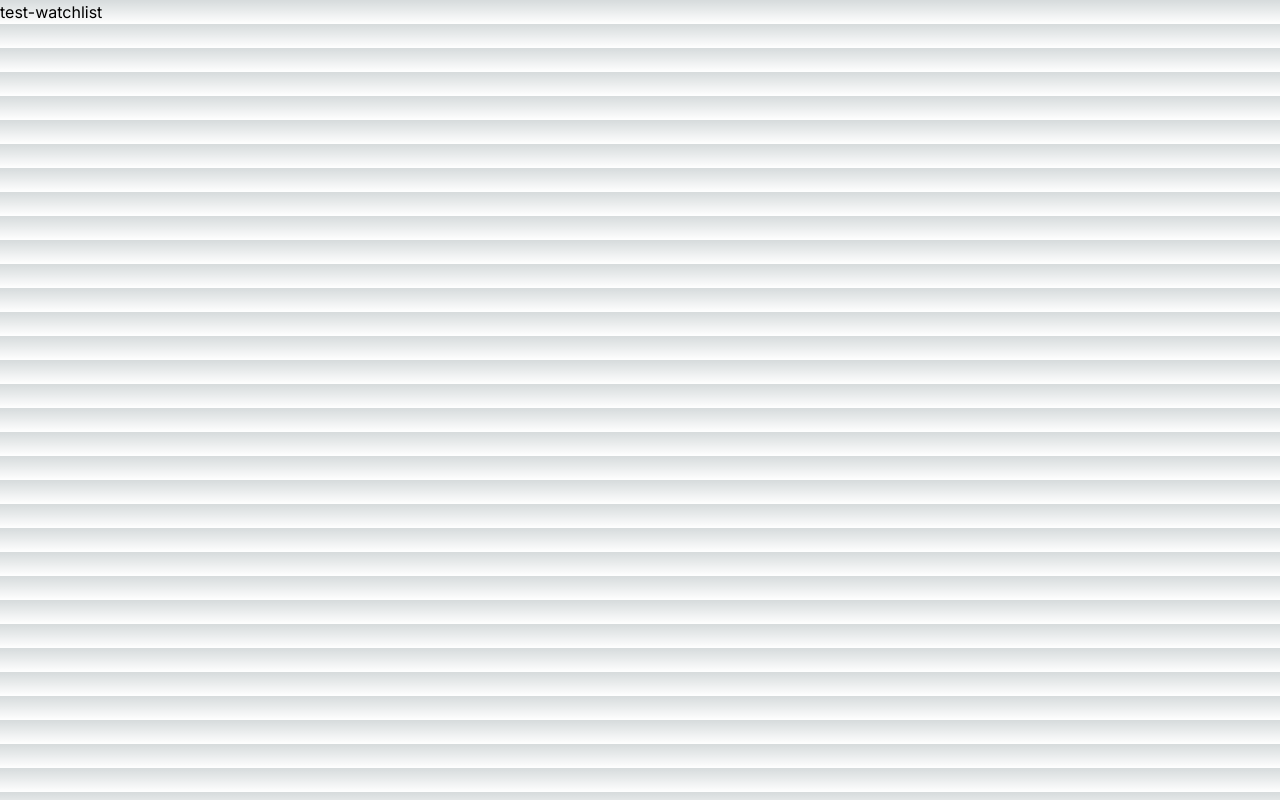
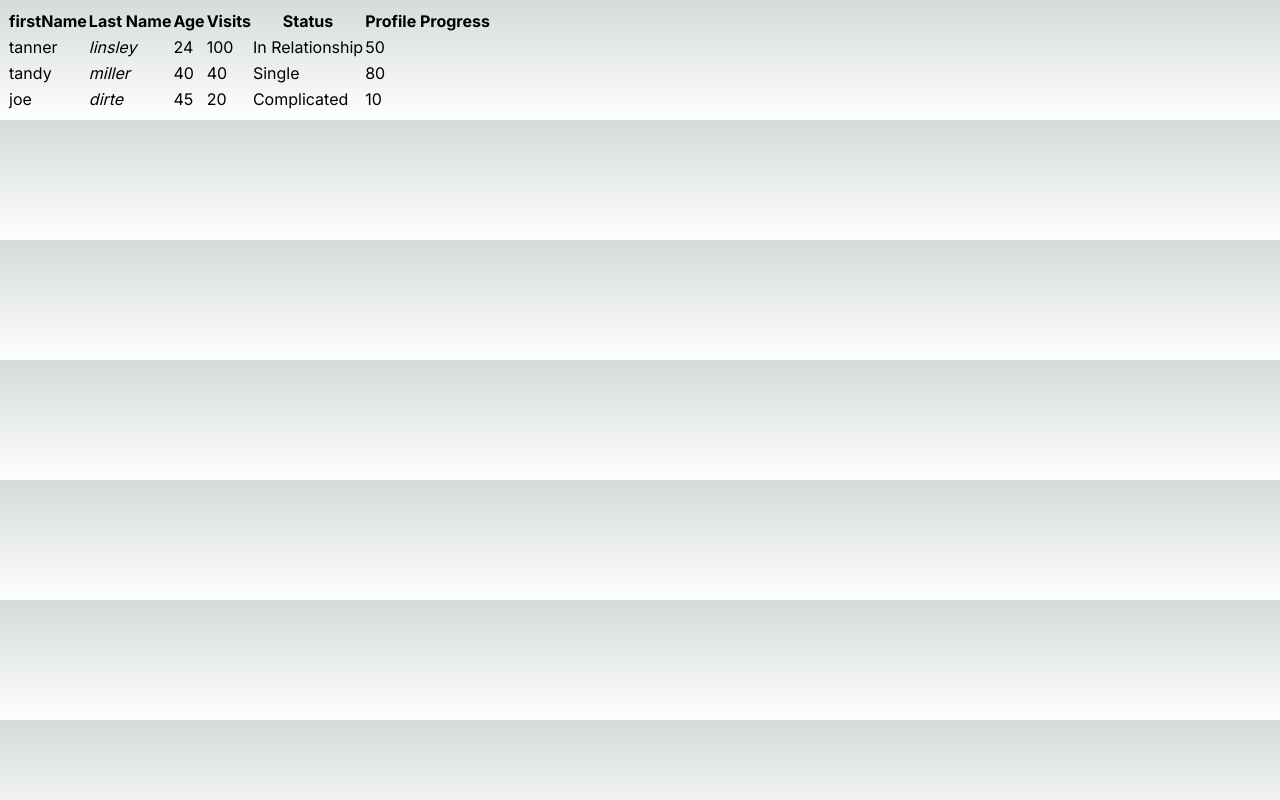
Before and after one commit to herohasan0/test-watchlist, a Next.js app: page / in a window 1280 px wide. Built offline with nearby package versions, Linux system fonts and the light colour scheme.

Commit message:
add react table component

```diff
--- /dev/null
+++ b/app/components/TableRow.tsx
@@ -0,0 +1,5 @@
+import React from "react";
+
+export default function TableRow() {
+  return <div>TableRow</div>;
+}
--- a/app/layout.tsx
+++ b/app/layout.tsx
@@ -1,6 +1,7 @@
 import "./globals.css";
 import type { Metadata } from "next";
 import { Inter } from "next/font/google";
+import React from "react";
 
 const inter = Inter({ subsets: ["latin"] });
 
--- a/app/page.tsx
+++ b/app/page.tsx
@@ -1,5 +1,116 @@
-import Image from "next/image";
+"use client";
+
+import {
+  createColumnHelper,
+  flexRender,
+  getCoreRowModel,
+  useReactTable,
+} from "@tanstack/react-table";
+
+import React, { useState, useReducer } from "react";
+
+type Person = {
+  firstName: string;
+  lastName: string;
+  age: number;
+  visits: number;
+  status: string;
+  progress: number;
+};
+
+const defaultData: Person[] = [
+  {
+    firstName: "tanner",
+    lastName: "linsley",
+    age: 24,
+    visits: 100,
+    status: "In Relationship",
+    progress: 50,
+  },
+  {
+    firstName: "tandy",
+    lastName: "miller",
+    age: 40,
+    visits: 40,
+    status: "Single",
+    progress: 80,
+  },
+  {
+    firstName: "joe",
+    lastName: "dirte",
+    age: 45,
+    visits: 20,
+    status: "Complicated",
+    progress: 10,
+  },
+];
+
+const columnHelper = createColumnHelper<Person>();
+
+const columns = [
+  columnHelper.accessor("firstName", {
+    cell: (info) => info.getValue(),
+  }),
+  columnHelper.accessor((row) => row.lastName, {
+    id: "lastName",
+    cell: (info) => <i>{info.getValue()}</i>,
+    header: () => "Last Name",
+  }),
+  columnHelper.accessor("age", {
+    header: () => "Age",
+    cell: (info) => info.renderValue(),
+  }),
+  columnHelper.accessor("visits", {
+    header: () => "Visits",
+  }),
+  columnHelper.accessor("status", {
+    header: "Status",
+  }),
+  columnHelper.accessor("progress", {
+    header: "Profile Progress",
+  }),
+];
 
 export default function Home() {
-  return <div>test-watchlist</div>;
+  const [data, setData] = useState(() => [...defaultData]);
+  const rerender = useReducer(() => ({}), {})[1];
+
+  const table = useReactTable({
+    data,
+    columns,
+    getCoreRowModel: getCoreRowModel(),
+  });
+  return (
+    <div className="p-2">
+      <table>
+        <thead>
+          {table.getHeaderGroups().map((headerGroup) => (
+            <tr key={headerGroup.id}>
+              {headerGroup.headers.map((header) => (
+                <th key={header.id}>
+                  {header.isPlaceholder
+                    ? null
+                    : flexRender(
+                        header.column.columnDef.header,
+                        header.getContext()
+                      )}
+                </th>
+              ))}
+            </tr>
+          ))}
+        </thead>
+        <tbody>
+          {table.getRowModel().rows.map((row) => (
+            <tr key={row.id}>
+              {row.getVisibleCells().map((cell) => (
+                <td key={cell.id}>
+                  {flexRender(cell.column.columnDef.cell, cell.getContext())}
+                </td>
+              ))}
+            </tr>
+          ))}
+        </tbody>
+      </table>
+    </div>
+  );
 }
--- a/package.json
+++ b/package.json
@@ -9,6 +9,7 @@
     "lint": "next lint"
   },
   "dependencies": {
+    "@tanstack/react-table": "^8.10.1",
     "@types/node": "20.6.3",
     "@types/react": "18.2.22",
     "@types/react-dom": "18.2.7",
```
Also changed, not shown: 1 other file (tests, documents, lock files or other folders).
